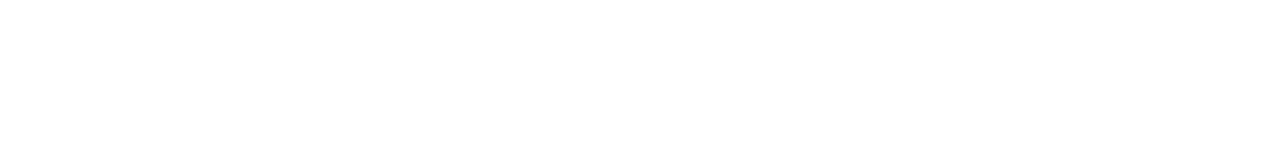
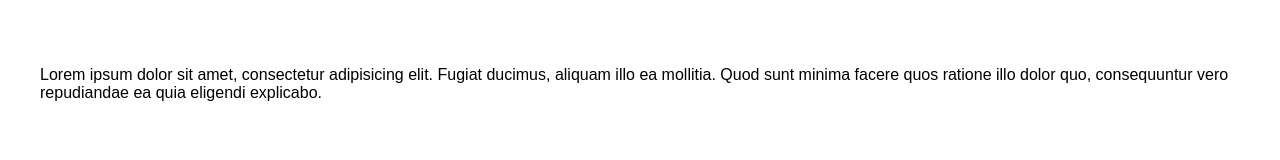
Before and after one commit to inness/tools, a plain HTML site: page app/index.html in a window 1280 px wide. Drawn offline with nearby package versions, Linux system fonts and the light colour scheme; files that its build step writes are made by us from their sources.

Commit message:
second commit

```diff
--- a/app/index.html
+++ b/app/index.html
@@ -17,7 +17,7 @@
 
 <body>
 	<div class="container">
-
+		<p>	Lorem ipsum dolor sit amet, consectetur adipisicing elit. Fugiat ducimus, aliquam illo ea mollitia. Quod sunt minima facere quos ratione illo dolor quo, consequuntur vero repudiandae ea quia eligendi explicabo.</p>
 	</div>
 </body>
 </html>
```
